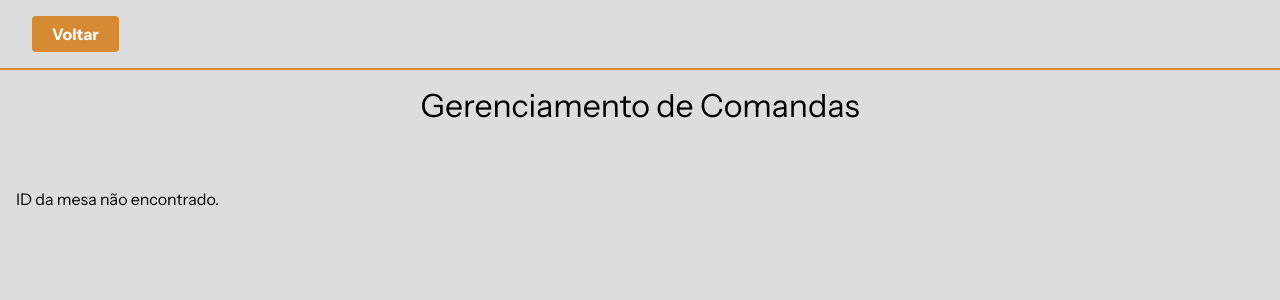
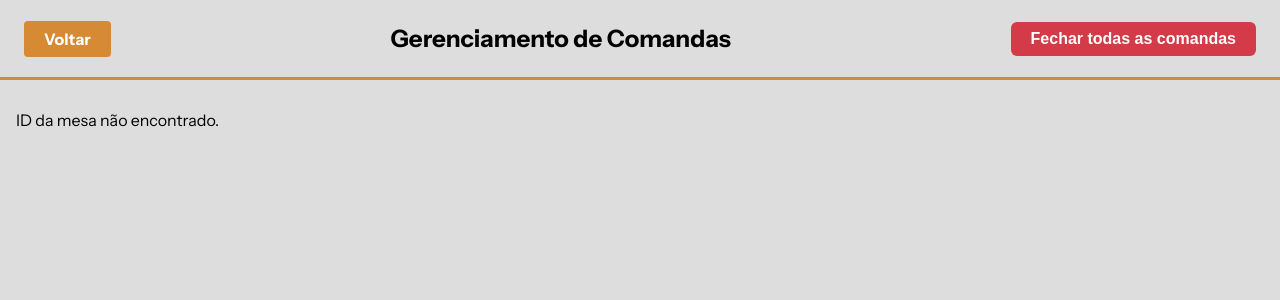
Before and after one commit to beatrizbramont/SistemaRestaurante, a Flask app: page /comandas_page in a window 1280 px wide. Shown: the top 300 px of the page. Run offline with Flask 3, Linux system fonts and the light colour scheme; parts of the project's set-up code (start-up, migrations or seed data) failed here and were passed over; some web fonts are replaced.

Commit message:
fix: atualizando frontend da tela das comandas

```diff
--- a/static/css/comanda.css
+++ b/static/css/comanda.css
@@ -1,4 +1,3 @@
-/* ===== Cabeçalho Principal ===== */
 * {
   margin: 0;
   padding: 0;
@@ -13,10 +12,12 @@ body {
 
 .cabecalho {
   display: flex;
-  padding: 16px 32px;
-  border-radius: 8px 8px 0 0;
-  border-bottom: 2px solid #D58A33;
-
+  align-items: center;
+  justify-content: space-between;
+  padding: 10px 24px;
+  border-bottom: 3px solid #D58A33;
+  background: #ddd;
+  height: 80px;
 }
 
 #voltarBtn {
@@ -32,9 +33,12 @@ body {
   transition: 0.3s;
 }
 
-.tabletrack-topo {
-  width: fit-content;
-  margin: 16px auto 64px auto;
+.titulo-pagina {
+  font-size: 22px;
+  font-weight: 700;
+  text-align: center;
+  margin: 0 auto;
+  flex: 1;
 }
 
 .tabletrack-topo h3 {
@@ -44,38 +48,36 @@ body {
   margin-bottom: 4px;
 }
 
-.tabletrack-topo h2 {
-  font-size: 32px;
-  color: #000000;
-  font-weight: 400;
+.titulo-pagina {
+  font-size: 22px;
+  font-weight: 700;
+  text-align: center;
+  margin: 0 auto;
+  flex: 1;
 }
 
 #voltarBtn:hover {
   background: #f57c00;
 }
 
-/* Botão Fechar Todas (topo à direita) */
 #fecharTodasBtn {
-  position: absolute;
-  top: 17%;
-  right: 20px;
   background: #D23B47;
   color: #fff;
   border: none;
-  padding: 8px 16px;
+  padding: 8px 20px;
   border-radius: 6px;
   font-weight: bold;
+  font-size: 1rem;
   cursor: pointer;
   transition: 0.2s;
+  margin-left: auto;
+  position: static;
 }
 
 #fecharTodasBtn:hover {
   background: #c62828;
 }
 
-
-
-/* ===== Layout da Comanda ===== */
 #comandasContainer {
   display: flex;
   flex-direction: column;
@@ -105,7 +107,6 @@ body {
   font-size: 1.2rem;
   border-radius: 8px 8px 0 0;
 }
-
 
 p,
 label {
@@ -192,7 +193,6 @@ label {
   justify-content: space-between;
 }
 
-/* Total */
 .total-comanda {
   font-weight: bold;
   font-size: 1rem;
@@ -200,7 +200,6 @@ label {
   margin: 7px 0px 16px auto;
 }
 
-/* ===== Botão Fechar Comanda ===== */
 .fecharComandaBtn {
   align-self: flex-end;
   background: #D23B47;
@@ -218,7 +217,6 @@ label {
   background: #c62828;
 }
 
-/* Para telas até 768px (tablets e mobiles médios) */
 @media (max-width: 768px) {
 
   .tabletrack-topo h3 {
--- a/static/js/comanda.js
+++ b/static/js/comanda.js
@@ -243,21 +243,11 @@ function adicionarEventosGlobais(container, mesaId) {
 
         await fecharComanda(comandaId, comandaDiv, mesaId);
     });
-
-    let fecharTodasBtn = document.getElementById('fecharTodasBtn');
-    if (!fecharTodasBtn) {
-        fecharTodasBtn = document.createElement('button');
-        fecharTodasBtn.textContent = 'Fechar todas as comandas';
-        fecharTodasBtn.id = 'fecharTodasBtn';
-        fecharTodasBtn.style.marginTop = '20px';
-        container.appendChild(fecharTodasBtn);
-
-        fecharTodasBtn.addEventListener('click', async () => {
-            if (confirm('Tem certeza que deseja fechar TODAS as comandas desta mesa?')) {
-                await fecharTodasAsComandas(mesaId);
-            }
-        });
-    }
+    document.getElementById('fecharTodasBtn').addEventListener('click', async () => {
+    if (confirm('Tem certeza que deseja fechar TODAS as comandas desta mesa?')) {
+        await fecharTodasAsComandas(mesaId);
+        }
+    });
 }
 
 async function atualizarNomeComanda(comandaId, novoNome) {
--- a/templates/comandas.html
+++ b/templates/comandas.html
@@ -16,17 +16,18 @@
 <body>
     <header class="cabecalho">
       <a href="{{ url_for('mesa.mesas_page') }}" id="voltarBtn">Voltar</a>
+      </div>
+      <div class="tabletrack-topo">
+        <h2>Gerenciamento de Comandas</h2>
+      </div>
       <div class="header-actions">
+        <button id="fecharTodasBtn">Fechar todas as comandas</button>
       </div>
     </header>
 
-  <div class="tabletrack-topo">
-    <h2>Gerenciamento de Comandas</h2>
-  </div>
 
-  <div id="comandasContainer">
 
-  </div>
+  <div id="comandasContainer"></div>
 
   <script>
 
```
